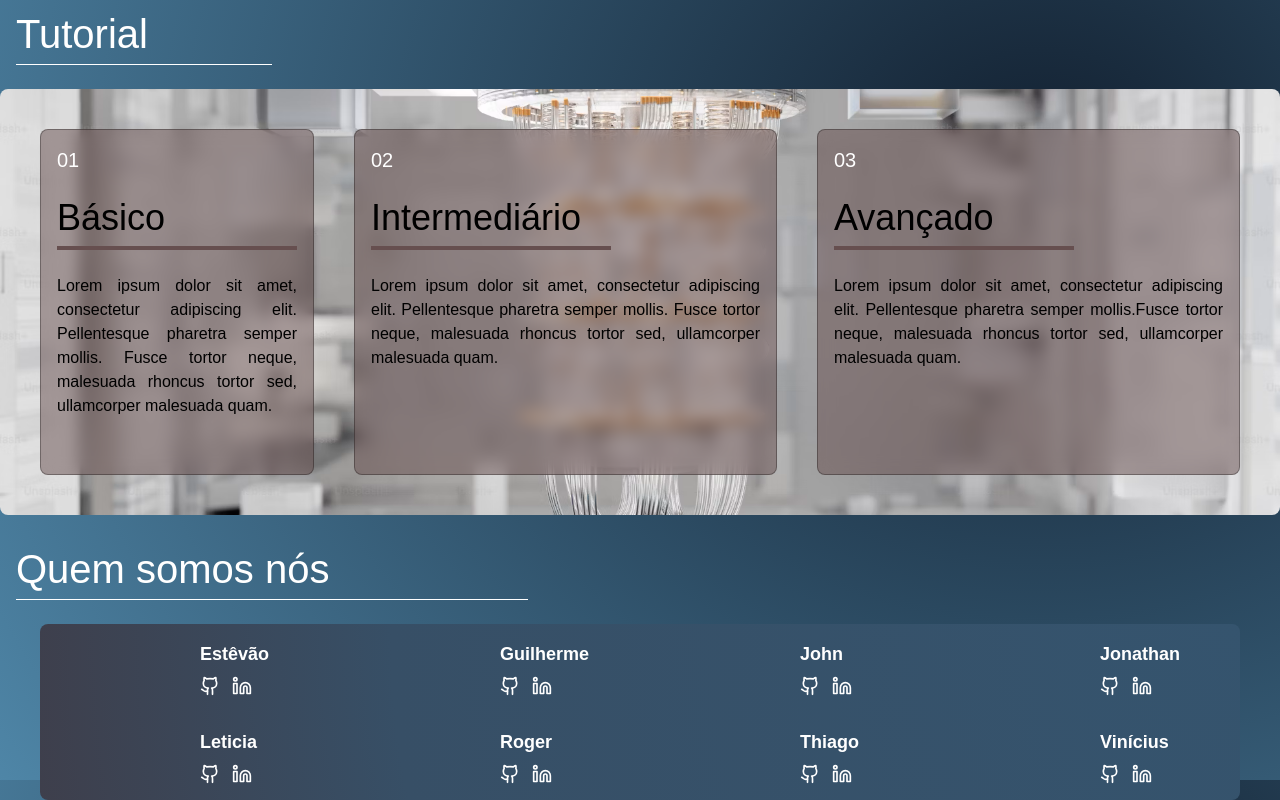
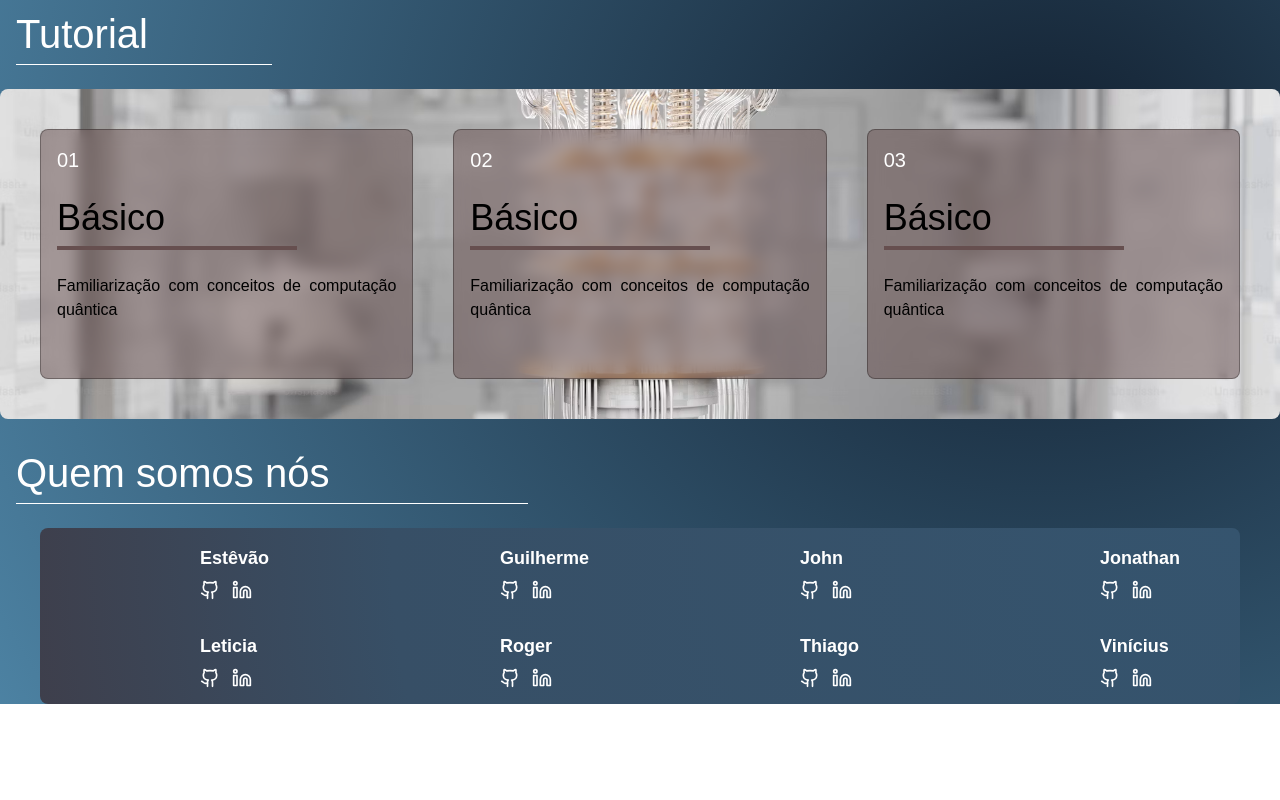
Before and after one commit to RogerDanielSS/quantummania_web, a Next.js app: page / in a window 1280 px wide. Shown: the part 820-1620 px from the top of the page. After the commit the page ends 1524 px from the top, so only its background shows below. Built offline with nearby package versions, Linux system fonts and the light colour scheme.

Commit message:
feat: remove mocks from landpage

```diff
--- a/src/app/constants/tutorial_level_1.ts
+++ b/src/app/constants/tutorial_level_1.ts
@@ -3,6 +3,7 @@ import qubits from "@/app/assets/qubits.png";
 
 export const TUTORIAL_LEVEL_1: GameModel = {
   title: "Básico",
+  description: "Familiarização com conceitos de computação quântica",
   levels: [
     {
       title: "Bits quânticos",
--- a/src/app/models/game.ts
+++ b/src/app/models/game.ts
@@ -2,5 +2,6 @@ import { LevelModel } from "./level";
 
 export type GameModel = {
   title: string;
+  description: string;
   levels: LevelModel[];
 };
--- a/src/app/page.tsx
+++ b/src/app/page.tsx
@@ -13,6 +13,7 @@ import {
   CardsContainer,
   TeamSection,
 } from "./styles";
+import { TUTORIAL_LEVEL_1 } from "./constants/tutorial_level_1";
 
 export default function Home() {
   return (
@@ -36,25 +37,23 @@ export default function Home() {
               <Card
                 numeroCard="01"
                 nivelCard="Básico"
-                descricaoCard="Lorem ipsum dolor sit amet, consectetur adipiscing elit.
-                            Pellentesque pharetra semper mollis. Fusce tortor neque,
-                            malesuada rhoncus tortor sed, ullamcorper malesuada quam."
+                descricaoCard={TUTORIAL_LEVEL_1.description}
               />
             </Link>
+            <Link href="/gameplay">
               <Card
                 numeroCard="02"
-              nivelCard="Intermediário"
-              descricaoCard="Lorem ipsum dolor sit amet, consectetur adipiscing elit.
-                            Pellentesque pharetra semper mollis. Fusce tortor neque,
-                            malesuada rhoncus tortor sed, ullamcorper malesuada quam."
+                nivelCard="Básico"
+                descricaoCard={TUTORIAL_LEVEL_1.description}
               />
+            </Link>
+            <Link href="/gameplay">
               <Card
                 numeroCard="03"
-              nivelCard="Avançado"
-              descricaoCard="Lorem ipsum dolor sit amet, consectetur adipiscing elit.
-                            Pellentesque pharetra semper mollis.Fusce tortor neque,
-                            malesuada rhoncus tortor sed, ullamcorper malesuada quam."
+                nivelCard="Básico"
+                descricaoCard={TUTORIAL_LEVEL_1.description}
               />
+            </Link>
           </CardsContainer>
         </TutorialSection>
       </div>
--- a/src/app/styles.ts
+++ b/src/app/styles.ts
@@ -10,7 +10,7 @@ export const MainTitle = styled.h1`
   color: white;
   font-size: 100px;
   text-align: center;
-  padding-top: 325px;
+  padding-top: 35vh;
   margin: 0;
 `;
 
```
Lines whose indentation alone changed are shown as unchanged.
